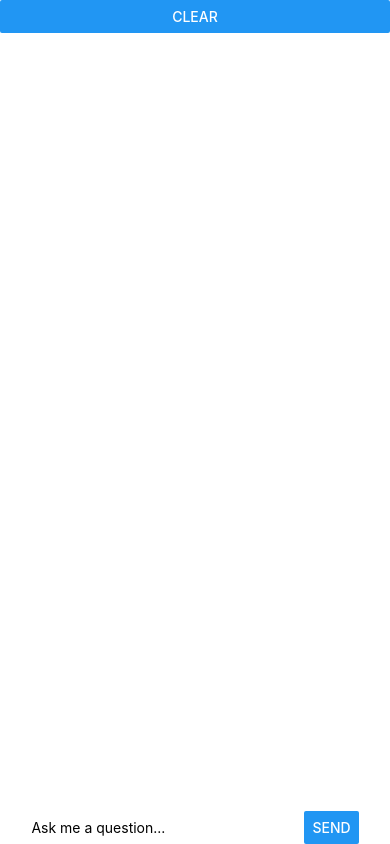
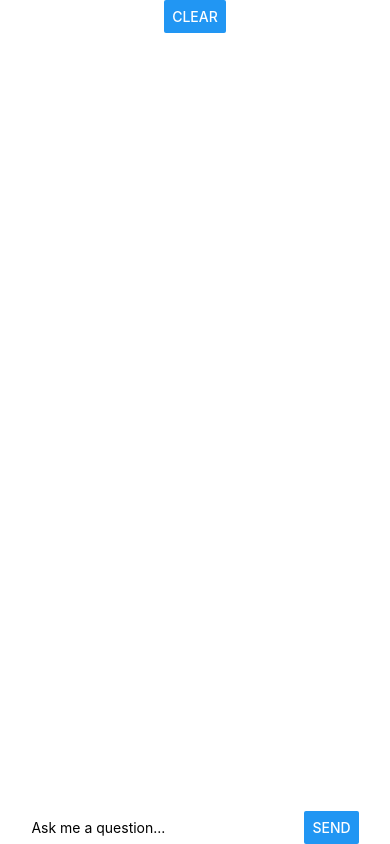
Before and after one commit to codebam/ts-app-react-native, a React Native app: screen / in a window 390 px wide. Built offline with nearby package versions, Linux system fonts and the light colour scheme.

Commit message:
update theme

```diff
--- a/App.tsx
+++ b/App.tsx
@@ -2,7 +2,6 @@ import { useState } from "react";
 import { StatusBar } from "expo-status-bar";
 import {
 	StyleSheet,
-	View,
 	KeyboardAvoidingView,
 	SafeAreaView,
 	Platform,
@@ -10,7 +9,6 @@ import {
 	TextInput,
 	Button,
 } from "react-native";
-import { NavigationContainer } from "@react-navigation/native";
 import MessageView from "./src/MessageView";
 import TopBarView from "./src/TopBarView";
 
@@ -33,7 +31,7 @@ export default function App() {
 		{ response: boolean; content: string }[]
 	>([]);
 
-	const onPress = async (e: any) => {
+	const onPress = async () => {
 		const message = text;
 		setText("");
 		let newMessages = [...messages, { response: false, content: message }];
@@ -50,7 +48,6 @@ export default function App() {
 	};
 
 	return (
-		<NavigationContainer>
 		<SafeAreaView style={styles.container}>
 			<TopBarView setMessages={setMessages} />
 			<MessageView messages={messages} colorscheme={colorscheme} />
@@ -73,6 +70,5 @@ export default function App() {
 			</KeyboardAvoidingView>
 			<StatusBar style="light" />
 		</SafeAreaView>
-		</NavigationContainer>
 	);
 }
--- a/src/MessageView.tsx
+++ b/src/MessageView.tsx
@@ -10,6 +10,11 @@ export default ({ messages, colorscheme }: any) => {
 						style={{
 							padding: "5%",
 							color: colorscheme === "dark" ? "#fff" : undefined,
+							backgroundColor: item.item.response
+								? colorscheme === "dark"
+									? "#777"
+									: "#eee"
+								: undefined,
 						}}
 					>
 						{item.item.content}
--- a/src/TopBarView.tsx
+++ b/src/TopBarView.tsx
@@ -1,14 +1,8 @@
-import { Button, Text, View, FlatList, useColorScheme } from "react-native";
+import { View, Button } from "react-native";
 
 export default ({ setMessages }: any) => {
 	return (
-		<View
-			style={{
-				alignContent: "flex-end",
-				justifyContent: "flex-end",
-				width: "100%",
-			}}
-		>
+		<View>
 			<Button title={"Clear"} onPress={() => setMessages([])} />
 		</View>
 	);
```
Lines whose indentation alone changed are shown as unchanged.
